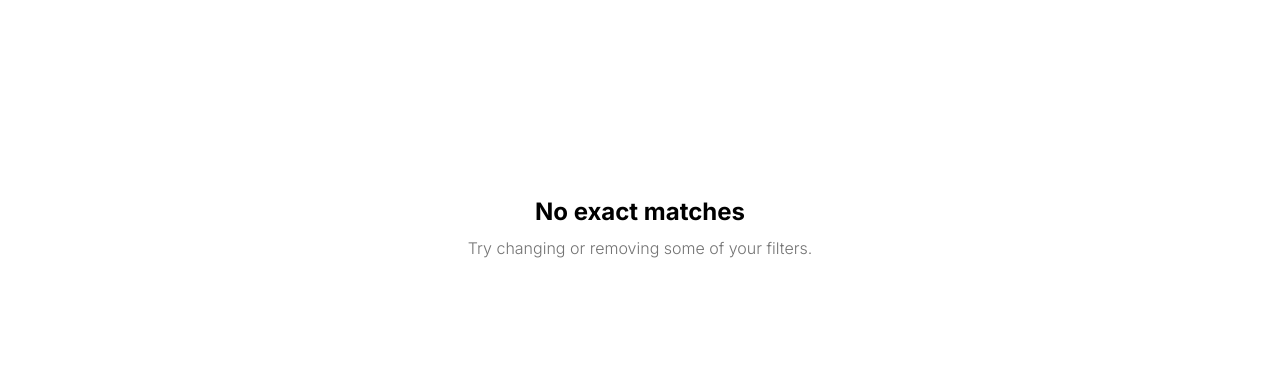
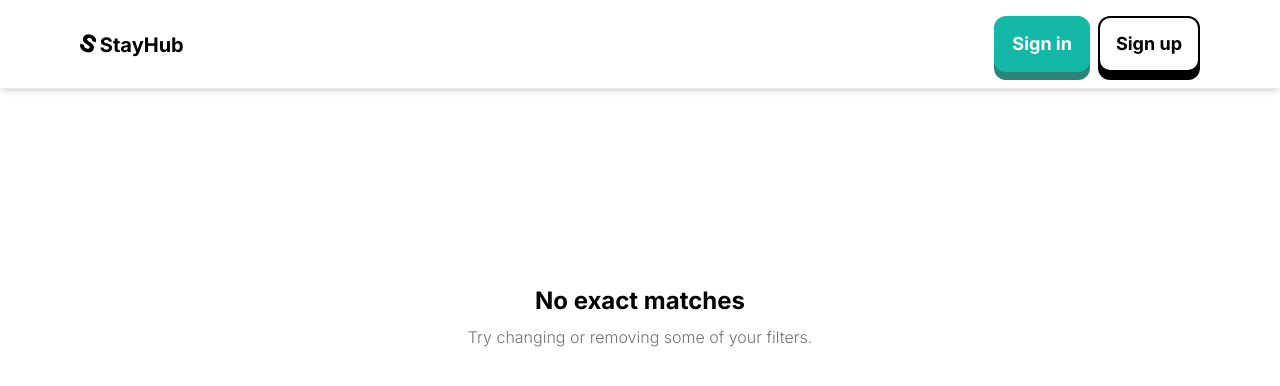
Before and after one commit to momo-dev1/StayHub, a Next.js app: page /listings/1 in a window 1280 px wide. Shown: the top 386 px of the page. Built offline with nearby package versions, Linux system fonts and the light colour scheme; no server answers; the database is empty; what world-countries would draw is missing.

Commit message:
refactoring

```diff
--- a/src/app/(landing)/layout.tsx
+++ b/src/app/(landing)/layout.tsx
@@ -14,10 +14,10 @@ interface LandingLayoutProps {
 const LandingLayout: React.FC<LandingLayoutProps> = async ({ children }) => {
   const currentUser = await getCurrentUser();
   return (
-    <section>
+    <>
       <NavBar currentUser={currentUser} />
       {children}
-    </section>
+    </>
   );
 };
 
--- a/src/app/(listings)/listings/[listingId]/page.tsx
+++ b/src/app/(listings)/listings/[listingId]/page.tsx
@@ -3,6 +3,7 @@ import getListingById from '@/actions/getListingById';
 import getReservations from '@/actions/getReservations';
 
 import EmptyState from '@/components/shared/EmptyState';
+import NavBar from '@/components/navbar/NavBar';
 
 import ListingClient from './ListingClient';
 
@@ -15,16 +16,19 @@ const ListingPage = async ({ params }: { params: IParams }) => {
   const reservations = await getReservations(params);
   const currentUser = await getCurrentUser();
 
-  if (!listing) {
-    return <EmptyState />;
-  }
-
   return (
-    <ListingClient
-      listing={listing}
-      reservations={reservations}
-      currentUser={currentUser}
-    />
+    <>
+      <NavBar currentUser={currentUser} />
+      {!listing ? (
+        <EmptyState />
+      ) : (
+        <ListingClient
+          listing={listing}
+          reservations={reservations}
+          currentUser={currentUser}
+        />
+      )}
+    </>
   );
 };
 
--- /dev/null
+++ b/src/app/(trips)/trips/page.tsx
@@ -0,0 +1,32 @@
+import NavBar from '@/components/navbar/NavBar';
+import EmptyState from '@/components/shared/EmptyState';
+import getCurrentUser from '@/actions/getCurrentUser';
+import getReservations from '@/actions/getReservations';
+
+import TripsClient from './TripsClient';
+
+const TripsPage = async () => {
+  const currentUser = await getCurrentUser();
+
+  if (!currentUser) {
+    return <EmptyState title='Unauthorized' subtitle='Please login' />;
+  }
+
+  const reservations = await getReservations({ userId: currentUser.id });
+
+  return (
+    <>
+      <NavBar currentUser={currentUser} />
+      {reservations.length === 0 ? (
+        <EmptyState
+          title='No trips found'
+          subtitle='Looks like you havent reserved any trips.'
+        />
+      ) : (
+        <TripsClient reservations={reservations} currentUser={currentUser} />
+      )}
+    </>
+  );
+};
+
+export default TripsPage;
--- a/src/app/layout.tsx
+++ b/src/app/layout.tsx
@@ -9,7 +9,8 @@ const inter = Inter({ subsets: ['latin'] });
 
 export const metadata: Metadata = {
   title: 'StayHub',
-  description: 'Generated by create next app',
+  description:
+    'StayHub is a web application designed to provide users with a seamless and user-friendly experience when searching for and booking vacation rentals and experiences',
 };
 
 interface RootLayoutProps {
--- a/src/components/listings/ListingCard.tsx
+++ b/src/components/listings/ListingCard.tsx
@@ -104,7 +104,12 @@ const ListingCard: React.FC<ListingCardProps> = ({
         </div>
 
         {onAction && actionLabel && (
-          <Button disabled={disabled} size='small' onClick={handleCancel}>
+          <Button
+            disabled={disabled}
+            intent='secondary'
+            size='small'
+            onClick={handleCancel}
+          >
             {actionLabel}
           </Button>
         )}
--- a/src/components/listings/ListingHead.tsx
+++ b/src/components/listings/ListingHead.tsx
@@ -30,6 +30,7 @@ const ListingHead: React.FC<ListingHeadProps> = ({
   return (
     <>
       <Heading
+        hasMargin
         title={title}
         subtitle={`${location?.region}, ${location?.label}`}
       />
--- a/src/components/listings/ListingReservation.tsx
+++ b/src/components/listings/ListingReservation.tsx
@@ -45,8 +45,13 @@ const ListingReservation: React.FC<ListingReservationProps> = ({
         onChange={(value) => onChangeDate(value.selection)}
       />
       <hr />
-      <div className='p-4'>
-        <Button className='flex-1' disabled={disabled} onClick={onSubmit}>
+      <div className='p-3'>
+        <Button
+          intent='secondary'
+          className='w-full flex-1'
+          disabled={disabled}
+          onClick={onSubmit}
+        >
           Reserve
         </Button>
       </div>
--- a/src/components/shared/Button.tsx
+++ b/src/components/shared/Button.tsx
@@ -16,9 +16,19 @@ const buttonClasses = cva(
   {
     variants: {
       intent: {
-        primary: ['bg-white', 'text-black', 'border-black'],
-        secondary: ['bg-teal-500', , 'text-white', 'border-teal-500'],
-        dark: ['bg-black'],
+        primary: [
+          'bg-white',
+          'text-black',
+          'border-black',
+          'hover:bg-white/80',
+        ],
+        secondary: [
+          'bg-teal-500',
+          'text-white',
+          'border-teal-500',
+          'hover:bg-teal-400',
+        ],
+        dark: ['bg-black', 'hover:bg-black/80'],
       },
       rounded: {
         full: ['rounded-full'],
--- a/src/components/shared/Heading.tsx
+++ b/src/components/shared/Heading.tsx
@@ -4,11 +4,22 @@ interface HeadingProps {
   title: string;
   subtitle?: string;
   center?: boolean;
+  hasMargin?: boolean;
 }
 
-const Heading: React.FC<HeadingProps> = ({ title, subtitle, center }) => {
+const Heading: React.FC<HeadingProps> = ({
+  title,
+  subtitle,
+  center,
+  hasMargin,
+}) => {
   return (
-    <div className={center ? 'text-center' : 'text-start'}>
+    <div
+      className={`
+      ${center ? 'text-center' : 'text-start'}
+      ${hasMargin ? 'mt-10' : ''}
+      `}
+    >
       <div className='text-2xl font-bold'>{title}</div>
       <div className='mt-2 font-light text-neutral-500'>{subtitle}</div>
     </div>
```
